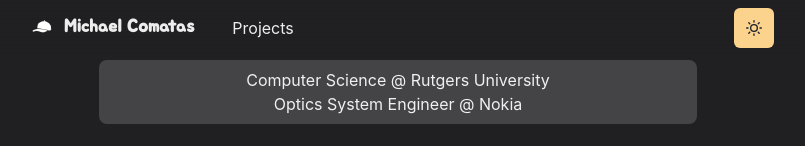
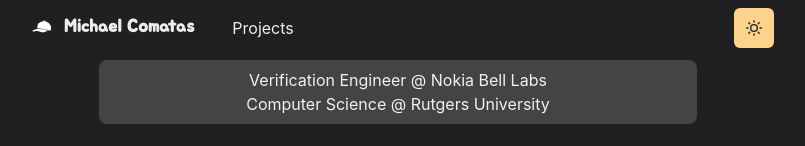
Before and after one commit to mcomatas/michaelcomatasio, a Next.js app: page / in a window 1280 px wide. Shown: the top 146 px of the page, without its empty margins (242-1047 px from the left). Built offline with nearby package versions, Linux system fonts and the light colour scheme; a web font is replaced by a local one.

Commit message:
Changed job title at Nokia.

```diff
--- a/pages/index.js
+++ b/pages/index.js
@@ -12,9 +12,9 @@
         <Layout>
             <Container p={1}>
                 <Box borderRadius="lg" bg={useColorModeValue('blackAlpha.100', 'whiteAlpha.300')} p={2} mb={6} align="center">
+                    Verification Engineer @ Nokia Bell Labs
+                    <br />
                     Computer Science @ Rutgers University
-                    <br />
-                    Optics System Engineer @ Nokia
                 </Box>
 
                 <Box display={{ md: 'flex' }}>
```
